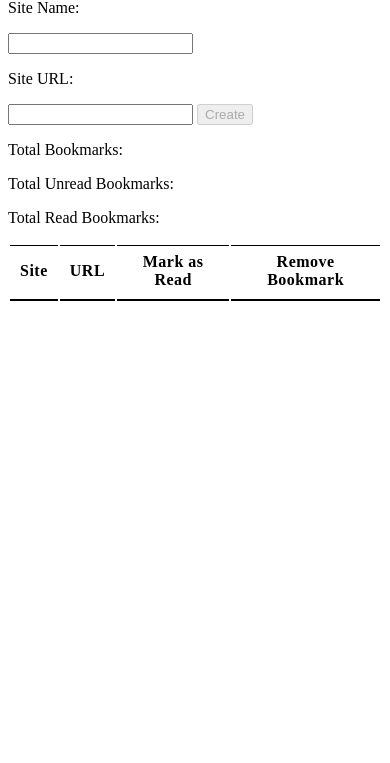
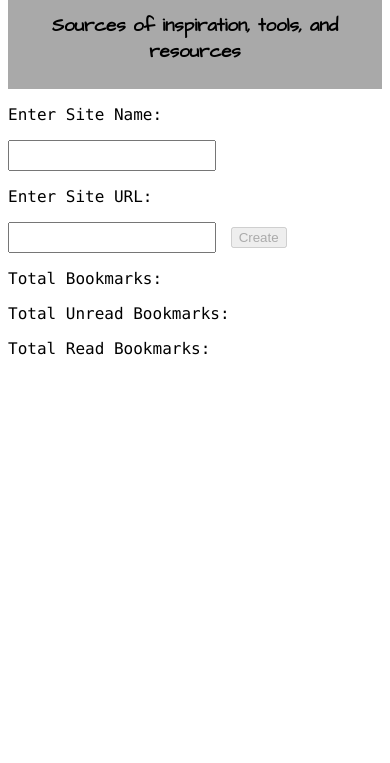
Before and after one commit to gprocell927/linked-list, a plain HTML site: page index.html in a window 390 px wide. Shown: the part 81-844 px from the top of the page. Drawn offline with nearby package versions, Linux system fonts and the light colour scheme.

Commit message:
table has media query

```diff
--- a/index.html
+++ b/index.html
@@ -4,24 +4,35 @@
     <meta charset="utf-8">
     <link href="reset.css" type="text/css" rel="stylesheet">
     <link href="style.css" type="text/css" rel="stylesheet">
-    <title>Linked List</title>
+    <link href="https://fonts.googleapis.com/css?family=Architects+Daughter" rel="stylesheet">
+    <title>My Bookmarks</title>
   </head>
+
   <body>
-
-    <h1>Header</h1>
+    <header>
+      <h1>My Bookmarks</h1>
+      <h3>Sources of inspiration, tools, and resources</h3>
+    </header>
 
     <section class="user-input">
       <form>
-        <p>Site Name:</p>
+        <p>Enter Site Name:</p>
         <input class="bookmark-site-name site-input" type="text" name="site-name">
-        <p>Site URL:</p>
+
+        <p>Enter Site URL:</p>
         <input class="bookmark-site-url site-input" type="url" name="url">
+
         <button class="create-button" type="submit" disabled>Create</button>
       </form>
+    </section>
+
+    <section class="count">
       <p>Total Bookmarks: </p><p id="totalBookmarksField"></p>
       <p>Total Unread Bookmarks: </p>
       <p> Total Read Bookmarks: </p>
     </section>
+
+
     <section id="user-bookmarks">
 
       <table id="bookmarks">
--- a/style.css
+++ b/style.css
@@ -1,10 +1,69 @@
+body {
+  font-family: "Lucida Console", Monaco, monospace;
+}
+header {
+  background-color: darkgray;
+  text-align: center;
+  padding: 5px;
+}
+
+h1 {
+  color: white;
+}
+
+h3 {
+  font-family: 'Architects Daughter', cursive;
+}
+
+form {
+  display: flex;
+  align-items: center;
+}
+
+input {
+  width: 200px;
+  height: 25px;
+}
+table {
+  border-collapse: collapse;
+}
+
 th, td {
   padding: 7px 10px 10px 10px;
+  border: 1px solid black;
+
 }
-
-
 th {
   letter-spacing: 0.5px;
   border-bottom: 2px solid black;
   border-top: 1px solid black;
+  background-color: gray;
+  color: white;
+  font-family: 'Architects Daughter', cursive;
 }
+tr:nth-of-type(odd) {
+  background-color: lightgray;
+}
+
+.create-button {
+  margin: 5px;
+}
+
+@media screen and (max-width: 700px) {
+  form {
+    display: block;
+  }
+  th {
+    position: absolute;
+		top: -9999px;
+		left: -9999px;
+  }
+
+  td {
+    display: block;
+    border: none;
+  }
+  .newRow {
+    border: 1px solid black;
+  }
+}
```
